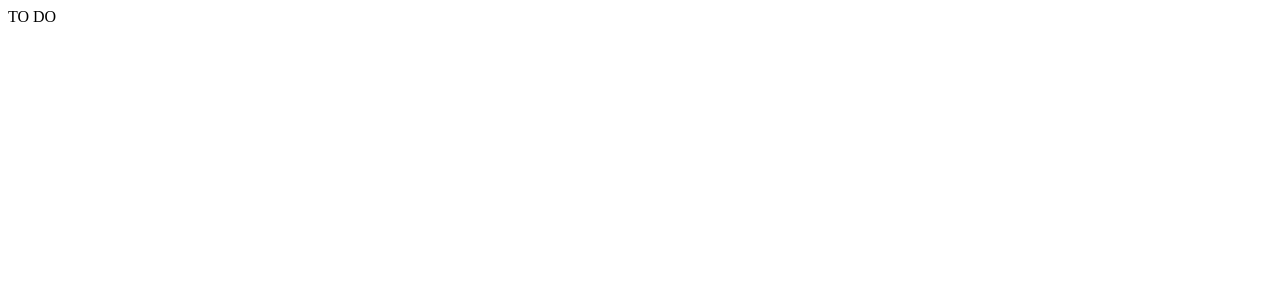
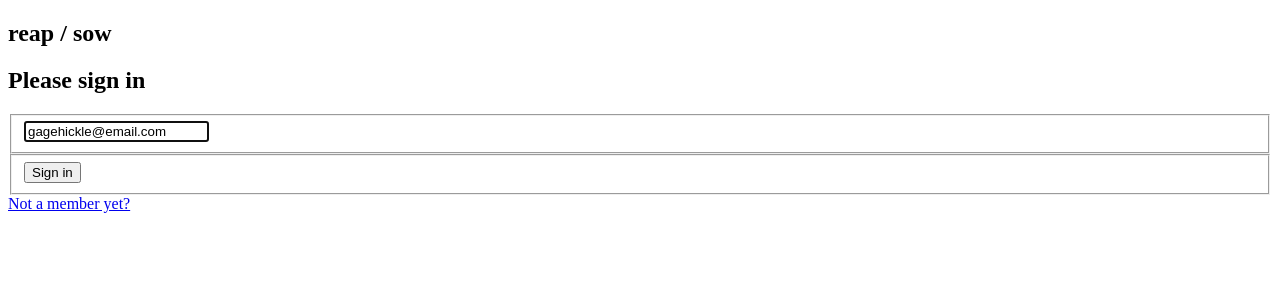
Before and after one commit to jessicasturgell/reap-sow, a React (Vite) app: page /login in a window 1280 px wide. Shown: the top 300 px of the page. Built offline with nearby package versions, Linux system fonts and the light colour scheme.

Commit message:
added user service and login component

```diff
--- a/src/App.jsx
+++ b/src/App.jsx
@@ -1,11 +1,12 @@
 import { Routes, Route } from "react-router-dom"
 import { ApplicationViews } from "./views/ApplicationViews.jsx";
 import { Authorized } from "./views/Authorized.jsx";
+import { Login } from "./auth/Login.jsx";
 
 export const App = () => {
     return (
     <Routes>
-      <Route path="/login" element={<>TO DO</>}/>
+      <Route path="/login" element={<Login />}/>
       <Route path="/register" element={<>TO DO</>}/>
 
       <Route
--- /dev/null
+++ b/src/auth/Login.jsx
@@ -0,0 +1,62 @@
+import React, { useState } from "react"
+import { Link } from "react-router-dom"
+import { useNavigate } from "react-router-dom"
+import { getUserByEmail } from "../services/userService.jsx"
+
+export const Login = () => {
+  const [email, set] = useState("gagehickle@email.com")
+  const navigate = useNavigate()
+
+  const handleLogin = (e) => {
+    e.preventDefault()
+
+    getUserByEmail(email).then((foundUsers) => {
+      if (foundUsers.length === 1) {
+        const user = foundUsers[0]
+        localStorage.setItem(
+          "reap_user",
+          JSON.stringify({
+            id: user.id,
+          })
+        )
+
+        navigate("/")
+      } else {
+        window.alert("Invalid login")
+      }
+    })
+  }
+
+  return (
+    <main>
+      <section>
+        <form onSubmit={handleLogin}>
+          <h1>reap / sow</h1>
+          <h2>Please sign in</h2>
+          <fieldset>
+            <div>
+              <input
+                type="email"
+                value={email}
+                onChange={(evt) => set(evt.target.value)}
+                placeholder="Email address"
+                required
+                autoFocus
+              />
+            </div>
+          </fieldset>
+          <fieldset>
+            <div>
+              <button type="submit">
+                Sign in
+              </button>
+            </div>
+          </fieldset>
+        </form>
+      </section>
+      <section>
+        <Link to="/register">Not a member yet?</Link>
+      </section>
+    </main>
+  )
+}
--- /dev/null
+++ b/src/services/userService.jsx
@@ -0,0 +1,5 @@
+export const getUserByEmail = (email) => {
+    return fetch(`http://localhost:8088/users?email=${email}`).then((res) =>
+      res.json()
+    )
+  }
```
Also changed, not shown: src/nav/NavBar.jsx (added).
